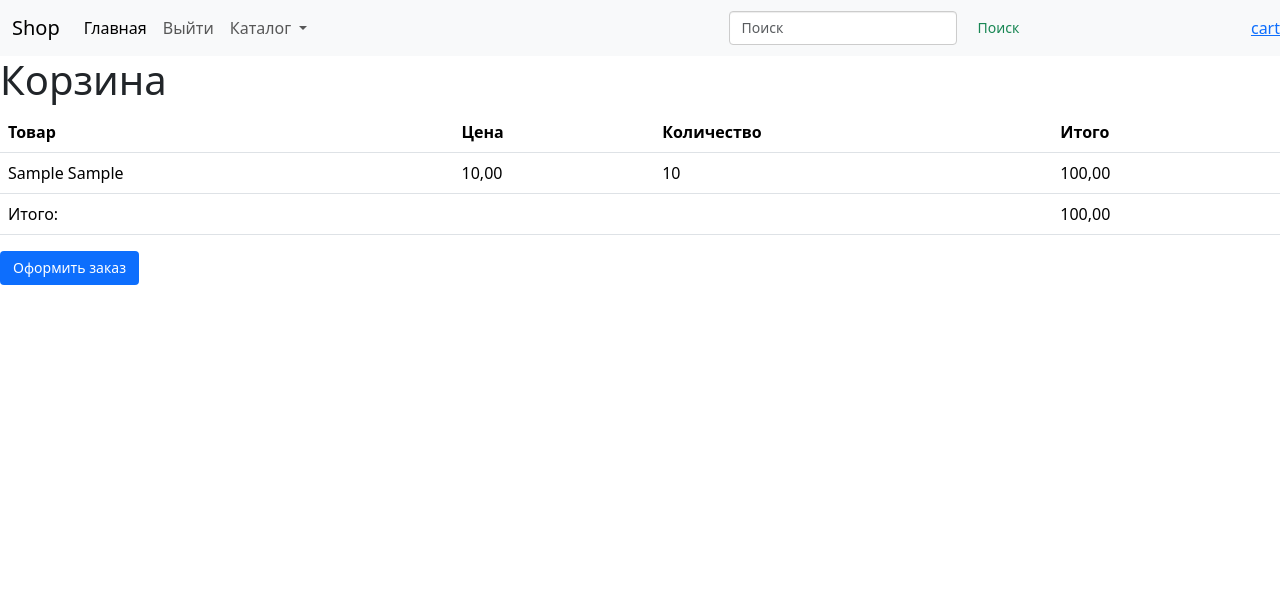
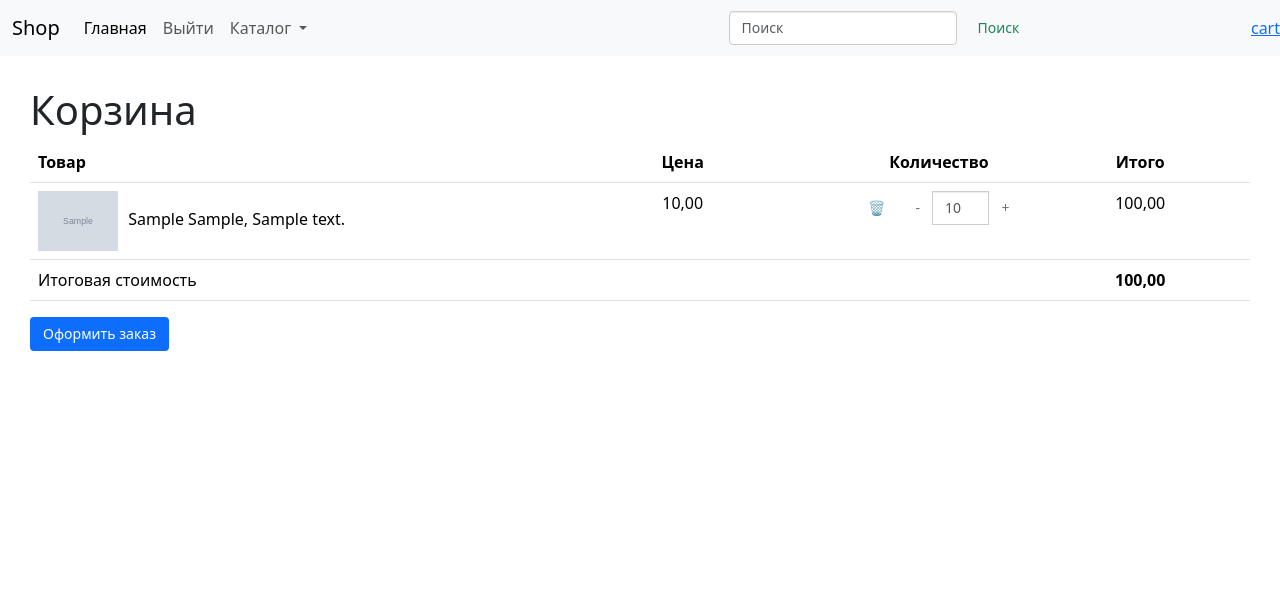
Before and after one commit to EvgGitHub198/Django_shop, a Django app: page /cart/ in a window 1280 px wide. Shown: the top 591 px of the page. Run offline with Django 4.2, Linux system fonts and the light colour scheme; a user stored in the database is signed in; tables that the repository leaves empty hold one stand-in row (values such as "Sample post"); grey boxes marked "Sample" are stand-in pictures; some libraries are stand-ins or nearby versions.

Commit message:
modify cart

```diff
--- a/cartt/urls.py
+++ b/cartt/urls.py
@@ -1,7 +1,8 @@
 from django.urls import path
-from .views import cart_add, cart_detail
+from .views import cart_add, cart_detail, cart_update
 
 urlpatterns = [
     path('', cart_detail, name='cart_detail'),
     path('add/<int:phone_id>/', cart_add, name='cart_add'),
+    path('update/<int:item_id>/', cart_update, name='cart_update'),
 ]
--- a/cartt/views.py
+++ b/cartt/views.py
@@ -27,9 +27,29 @@
     cart = Basket.objects.filter(user=request.user).last()
     if not cart:
         return render(request, 'cart/detail.html', {'cart_items': []})
-    cart_items = CartItems.objects.all()
+    cart_items = cart.items.all()
     total_price = sum(item.item.price * item.quantity for item in cart_items)
     return render(request, 'cart/detail.html', {'cart_items': cart_items, 'total_price': total_price})
+
+
+@require_POST
+@login_required
+def cart_update(request, item_id):
+    cart_item = get_object_or_404(CartItems, id=item_id, cart__user=request.user)
+    action = request.POST.get('action')
+    if action == 'increment':
+        cart_item.quantity += 1
+    elif action == 'decrement':
+        cart_item.quantity -= 1
+        if cart_item.quantity <= 0:
+            cart_item.delete()
+            return redirect('cart_detail')
+    elif action == 'delete':
+        cart_item.delete()
+        return redirect('cart_detail')
+    cart_item.save()
+    return redirect('cart_detail')
+
 
 
 
--- a/static/css/main.css
+++ b/static/css/main.css
@@ -61,7 +61,9 @@
   background-color: rgba(173, 216, 230, 0.86);
   border-radius: 25px;
 }
-
+.cart{
+  width: 100%;
+}
 .card-img-top {
   width: 200px;
   height: 255px;
@@ -157,3 +159,35 @@
   align-items: center;
   justify-content: center;
 }
+
+.crtb{
+  width: 80px;
+  height: 33px;
+}
+
+.tbcart{
+  text-align: center;
+
+}
+
+.tbcart2{
+  text-align: left;
+}
+
+.mytd{
+  width: 18%;
+}
+.mytd2{
+ width: 40%;
+}
+.mytd3{
+  width: 15%;
+}
+
+.img-in-cart{
+  max-width: 17%;
+  margin-right: 10px;
+}
+.mycont{
+  margin: 30px;
+}
--- a/templates/base.html
+++ b/templates/base.html
@@ -8,6 +8,8 @@
           content="width=device-width, user-scalable=no, initial-scale=1.0, maximum-scale=1.0, minimum-scale=1.0">
     <meta http-equiv="X-UA-Compatible" content="ie=edge">
     <title>Document</title>
+
+
     <link href="https://cdn.jsdelivr.net/npm/bootstrap@5.3.0-alpha1/dist/css/bootstrap.min.css" rel="stylesheet" integrity="sha384-GLhlTQ8iRABdZLl6O3oVMWSktQOp6b7In1Zl3/Jr59b6EGGoI1aFkw7cmDA6j6gD" crossorigin="anonymous">
     <link rel="stylesheet" type="text/css" href="{% static 'css/main.css' %}">
 </head>
@@ -81,6 +83,7 @@
 <script src="{% static 'js/jquery/dist/jquery.js' %}"></script>
 <script src="https://cdn.jsdelivr.net/npm/bootstrap@5.3.0-alpha1/dist/js/bootstrap.bundle.min.js" integrity="sha384-w76AqPfDkMBDXo30jS1Sgez6pr3x5MlQ1ZAGC+nuZB+EYdgRZgiwxhTBTkF7CXvN" crossorigin="anonymous"></script>
 <script src="{% static 'js/index.js' %}"></script>
+
 <script>
 
 </script>
--- a/templates/cart/detail.html
+++ b/templates/cart/detail.html
@@ -1,37 +1,64 @@
 {% extends 'base.html' %}
 {% load my_tags %}
+
 {% block content %}
+<div class="mycont">
   <h1>Корзина</h1>
 
   {% if cart_items %}
     <table class="table">
       <thead>
-        <tr>
-          <th>Товар</th>
+        <tr class="tbcart">
+          <th class="tbcart2 mytd2">Товар</th>
           <th>Цена</th>
-          <th>Количество</th>
-          <th>Итого</th>
+          <th class="mytd3">Количество</th>
+          <th class="mytd">Итого</th>
         </tr>
       </thead>
-      <tbody>
+      <tbody class="tbcart">
 {% for item in cart_items %}
   <tr>
-            <td>{{ item.item }}</td>
+
+    <td class="tbcart2"><img src="{{ item.item.image.url }}" class="img-in-cart">{{ item.item }}, {{ item.item.description }} </td>
     <td>{{ item.item.price }}</td>
-            <td>{{ item.quantity }}</td>
+    <td>
+      <form method="POST" action="{% url 'cart_update' item.id %}">
+  {% csrf_token %}
+  <div class="form-group">
+    <div class="input-group">
+      <div class="input-group-prepend">
+        <button type="submit" name="action" value="delete" class="btn btn-outline-secondary">
+          &#x1F5D1;
+        </button>
+        <button type="submit" name="action" value="decrement" class="btn btn-outline-secondary">
+          -
+        </button>
+      </div>
+      <input type="number" name="quantity" value="{{ item.quantity }}" class="form-control" min="1" max="99" style="width: 30px">
+      <div class="input-group-append">
+        <button type="submit" name="action" value="increment" class="btn btn-outline-secondary">
+          +
+        </button>
+      </div>
+    </div>
+  </div>
+</form>
+
+    </td>
     <td>{{ item.item.price|multiply:item.quantity }}</td>
   </tr>
 {% endfor %}
       </tbody>
       <tfoot>
         <tr>
-          <td colspan="3">Итого:</td>
-          <td>{{ total_price }}</td>
+          <td colspan="3" class="tbcart2">Итоговая стоимость</td>
+          <td class="tbcart"><strong>{{ total_price }}</strong></td>
         </tr>
       </tfoot>
     </table>
     <a href="#" class="btn btn-primary">Оформить заказ</a>
   {% else %}
-    <p>В корзине нет товаров</p>
+    <h3>В корзине нет товаров</h3>
   {% endif %}
+  </div>
 {% endblock %}
```
Lines whose indentation alone changed are shown as unchanged.
